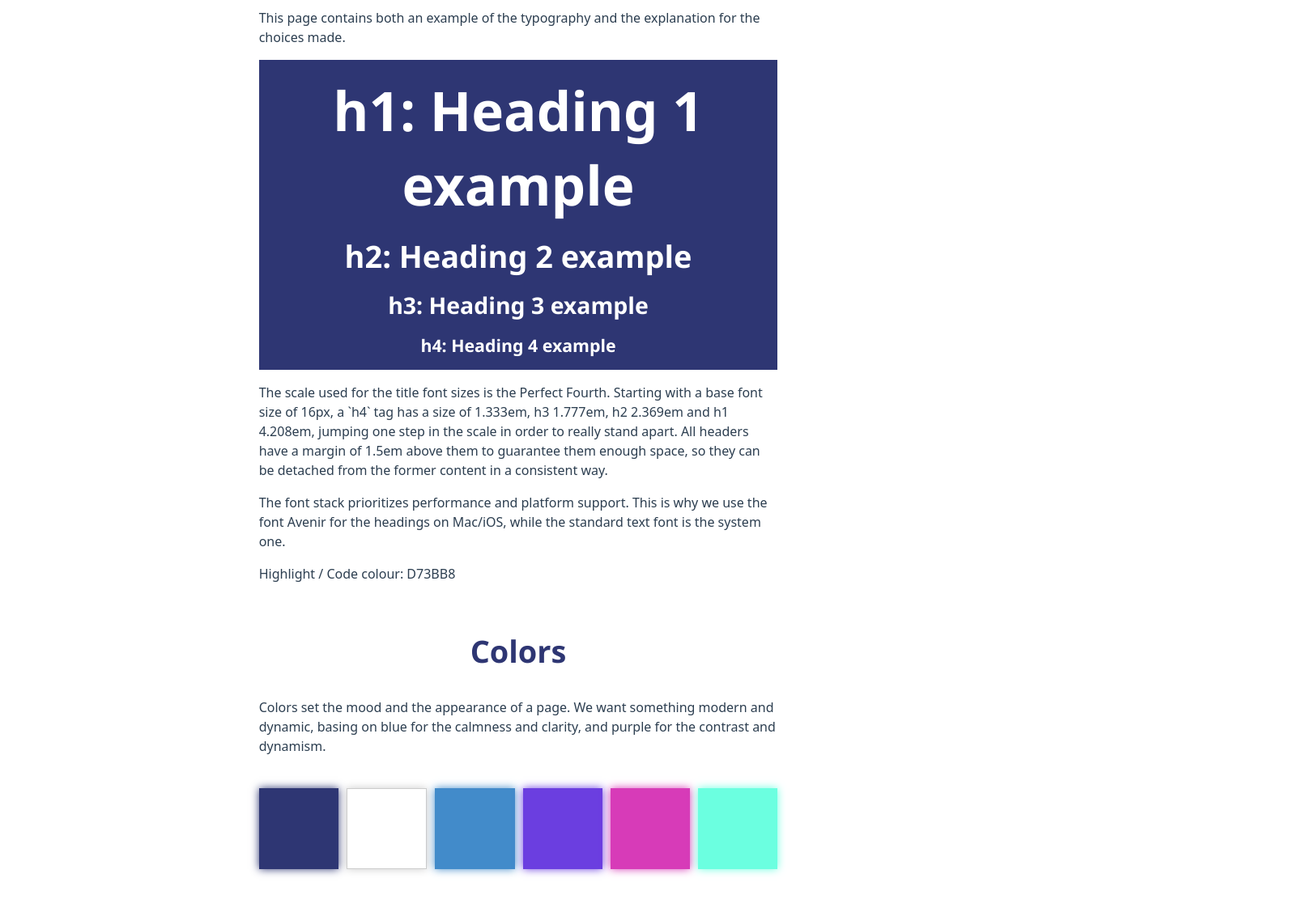
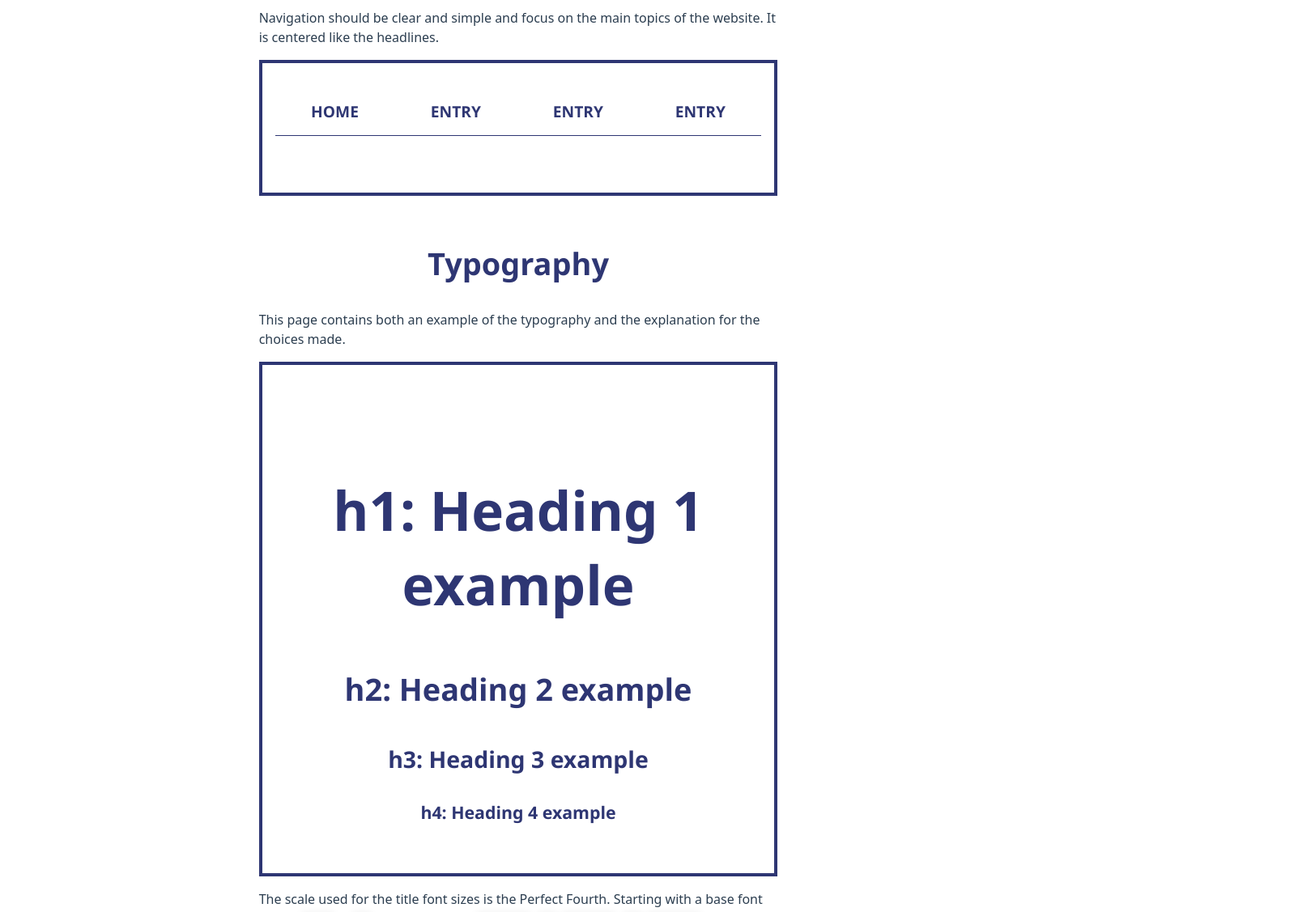
Before and after one commit to rodet/styleguide, a Vue app: page / in a window 1280 px wide. Shown: the part 700-1827 px from the top of the page at 81% size, 1619 px wide, since content can reach past the window. Built offline with nearby package versions, Linux system fonts and the light colour scheme.

Commit message:
Improve typography, colors and navigation
Also starts moving some CSS in a dedicated common file.

```diff
--- a/src/App.vue
+++ b/src/App.vue
@@ -3,10 +3,10 @@
     <div class="banner"></div>
     <div class="content">
       <intro></intro>
+      <navigation></navigation>
       <typography></typography>
       <colors></colors>
-      <layout></layout>
-      <!-- TODO Animations / Illustrations -->
+      <!-- <layout></layout> -->
     </div>
     <dark-footer></dark-footer>
   </div>
@@ -16,8 +16,8 @@
 import Colors from "./components/Colors.vue";
 import DarkFooter from "./components/DarkFooter.vue";
 import Intro from "./components/Intro.vue";
-import Layout from "./components/Layout.vue";
-// import Navigation from "./components/Navigation.vue";
+// import Layout from "./components/Layout.vue";
+import Navigation from "./components/Navigation.vue";
 import Typography from "./components/Typography.vue";
 
 export default {
@@ -26,14 +26,16 @@ export default {
     Colors,
     DarkFooter,
     Intro,
-    Layout,
-    // Navigation,
+    // Layout,
+    Navigation,
     Typography
   }
 };
 </script>
 
 <style>
+@import "assets/styles/utils.css";
+
 .app {
   font-family: system-ui, -apple-system, BlinkMacSystemFont, "Segoe UI", Roboto,
     Helvetica, Arial, sans-serif, "Apple Color Emoji", "Segoe UI Emoji",
@@ -52,7 +54,9 @@ export default {
 }
 
 .banner {
-  background-image: url("./assets/fuzzy-banner.jpg");
+  margin: initial -20ch !important;
+  max-width: 110ch !important;
+  background-image: url("./assets/img/fuzzy-banner.jpg");
   background-repeat: no-repeat;
   background-position: center center;
   background-size: cover;
@@ -97,7 +101,6 @@ h2 {
 
 h1 {
   font-size: 4.208em;
-  /* font-size: 3.157em; */
 }
 
 ul {
--- /dev/null
+++ b/src/assets/styles/utils.css
@@ -0,0 +1,32 @@
+code {
+  border-radius: 10%;
+  padding: 0 0.25em;
+  font-family: Menlo, Consolas, Monaco, "Liberation Mono", "Lucida Console",
+    monospace;
+  font-size: 0.9em;
+  font-weight: 600;
+  color: #444;
+  background-color: #eee;
+  box-shadow: 0 0 10px #eee;
+}
+
+.bordered {
+  margin: 2rem initial;
+  border: solid 4px #2e3673;
+  min-height: 6rem;
+  padding: 2rem 1rem;
+}
+
+.inverted {
+  overflow: auto;
+  background-color: #2e3673;
+  color: white;
+}
+
+.inverted h1,
+.inverted h2,
+.inverted h3,
+.inverted h4 {
+  margin: 1rem;
+  color: white;
+}
--- a/src/components/DarkFooter.vue
+++ b/src/components/DarkFooter.vue
@@ -7,9 +7,9 @@
       <p>
         {{ madeWith }}
       </p>
-      <!-- <p>
-        <a :href='github.url'>{{ github.name }}</a>
-      </p> -->
+      <p>
+        <a :href="github.url">{{ github.name }}</a>
+      </p>
     </div>
   </div>
 </template>
@@ -19,7 +19,7 @@ export default {
   name: "dark-footer",
   data() {
     return {
-      copyright: "Copyright 2017, Stephane Rodet",
+      copyright: "Copyright 2017-2020, Stephane Rodet",
       madeWith: "Built with Vue.js with care",
       github: {
         name: "GitHub",
@@ -35,13 +35,13 @@ export default {
   position: absolute;
   left: 0;
   right: 0;
-  background-color: #383838;
+  background-color: #383838; /* Might be a bit too dark? */
   height: 250px;
   margin-top: 100px;
 }
 
 .dark-footer p {
-  color: #d73bb8;
+  color: #fefefe; /* #d73bb8 is too strong */
 }
 
 .dark-footer__content {
--- a/src/components/Navigation.vue
+++ b/src/components/Navigation.vue
@@ -1,11 +1,18 @@
 <template>
-  <div class="navigation">
+  <section>
+    <h2>Navigation</h2>
+    <p>
+      Navigation should be clear and simple and focus on the main topics of the
+      website. It is centered like the headlines.
+    </p>
+    <div class="navigation bordered">
       <ul class="navigation__list">
         <li v-for="item in links" class="navigation__item" :key="item.name">
           <a class="navigation__link" :href="item.url">{{ item.name }}</a>
         </li>
       </ul>
     </div>
+  </section>
 </template>
 
 <script>
@@ -14,10 +21,10 @@ export default {
   data() {
     return {
       links: [
-        { name: "Home", url: "/" },
-        { name: "Style Guide", url: "/styleguide" },
-        { name: "Blog", url: "https://blog.rodet.org" },
-        { name: "Projects", url: "/projects" }
+        { name: "Home", url: "#" },
+        { name: "Entry", url: "#" },
+        { name: "Entry", url: "#" },
+        { name: "Entry", url: "#" }
       ]
     };
   }
@@ -26,6 +33,8 @@ export default {
 
 <style scoped>
 .navigation {
+  font-family: Avenir, "Segoe UI", Roboto, Helvetica, Arial, sans-serif;
+  font-weight: 500;
   text-align: left;
   color: black;
 }
@@ -34,20 +43,23 @@ export default {
   display: flex;
   flex-direction: row;
   justify-content: space-around;
+  border-bottom: solid 1px #2e3673;
+  padding-bottom: 1rem;
 }
 
-/* .navigation__item {
-  blank for now
-} */
+.navigation__link {
+  text-decoration: none;
+  color: #2e3673;
+  text-transform: uppercase;
+  font-size: 1.2rem;
+  font-weight: 600;
+  transition: 0.3s;
+}
 
-.navigation__link,
 .navigation__link:hover,
 .navigation__link:focus,
 .navigation__link:active {
-  text-decoration: none;
+  text-decoration: underline;
   color: #6b3ee0;
-  text-transform: uppercase;
-  font-size: 1.2rem;
-  font-weight: 500;
 }
 </style>
--- a/src/components/Typography.vue
+++ b/src/components/Typography.vue
@@ -1,11 +1,11 @@
 <template>
   <div class="typography">
-    <h2>{{ msg }}</h2>
+    <h2>Typography</h2>
     <p>
       This page contains both an example of the typography and the explanation
       for the choices made.
     </p>
-    <section class="inverted">
+    <section class="bordered">
       <h1>h1: Heading 1 example</h1>
       <h2>h2: Heading 2 example</h2>
       <h3>h3: Heading 3 example</h3>
@@ -13,46 +13,25 @@
     </section>
     <p>
       The scale used for the title font sizes is the Perfect Fourth. Starting
-      with a base font size of 16px, a `h4` tag has a size of 1.333em, h3
-      1.777em, h2 2.369em and h1 4.208em, jumping one step in the scale in order
-      to really stand apart. All headers have a margin of 1.5em above them to
-      guarantee them enough space, so they can be detached from the former
-      content in a consistent way.
+      with a base font size of <code>16px</code>, a <code>h4</code> tag has a
+      size of <code>1.333em</code>, <code>h3</code> <code>1.777em</code>,
+      <code>h2</code> <code>2.369em</code> and <code>h1</code>
+      <code>4.208em</code>, jumping one step in the scale in order to really
+      stand apart. All headers have a margin of <code>1.5em</code>
+      above them to guarantee them enough space, so they can be detached from
+      the former content in a consistent way.
     </p>
     <p>
       The font stack prioritizes performance and platform support. This is why
       we use the font Avenir for the headings on Mac/iOS, while the standard
-      text font is the system one.
+      text fonts (sans serif and monospace) uses the system font stack.
     </p>
-    <p>
-      Highlight / Code colour: D73BB8
-    </p>
+    <p>Highlight / Code colour: <code>#D73BB8</code></p>
   </div>
 </template>
 
 <script>
 export default {
-  name: "typography",
-  data() {
-    return {
-      msg: "Typography for this site"
-    };
-  }
+  name: "typography"
 };
 </script>
-
-<style>
-.inverted {
-  overflow: auto;
-  background-color: #2e3673;
-  color: white;
-}
-
-.inverted h1,
-.inverted h2,
-.inverted h3,
-.inverted h4 {
-  margin: 1rem;
-  color: white;
-}
-</style>
```
Also changed, not shown: src/assets/img/fuzzy-banner.jpg (renamed from src/assets/fuzzy-banner.jpg). Lines whose indentation alone changed are shown as unchanged.
